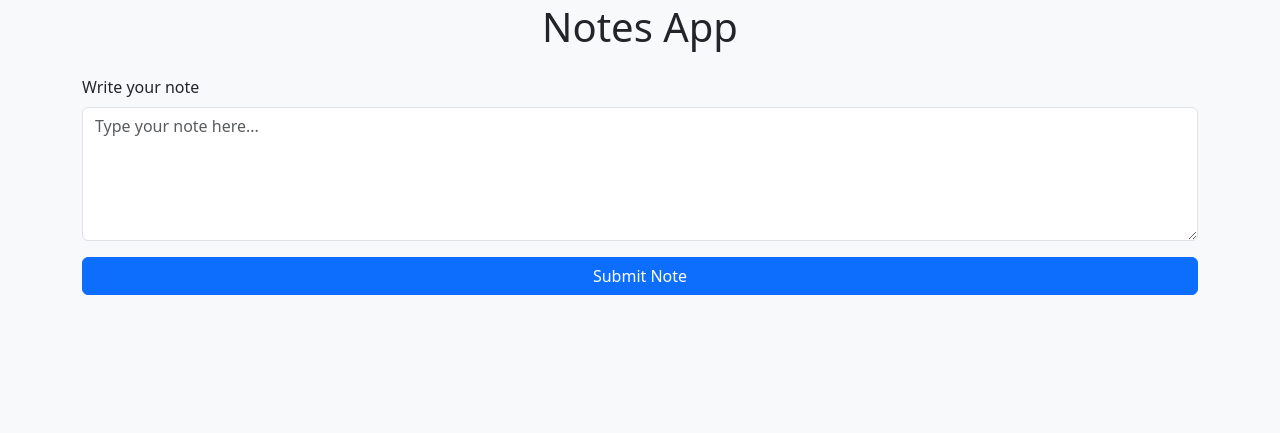
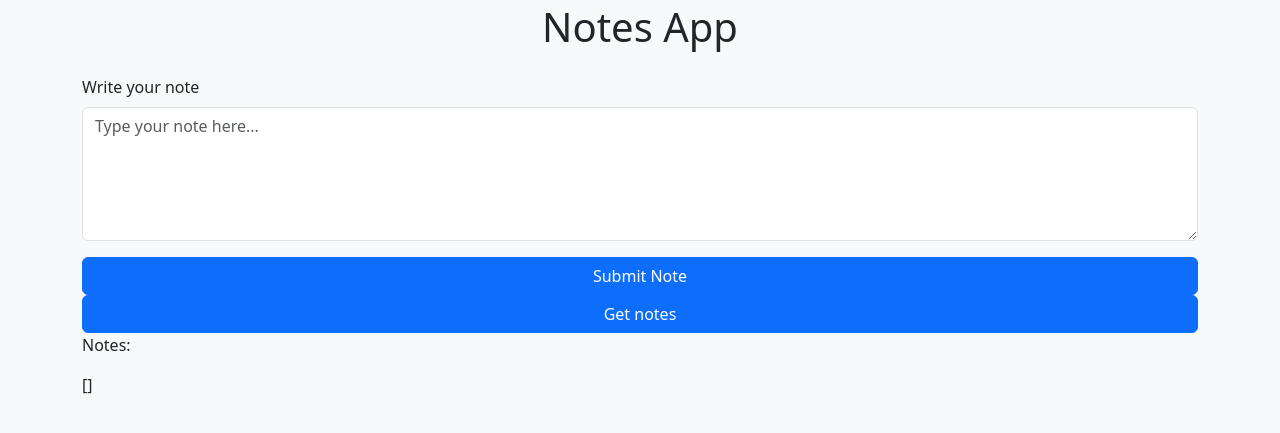
Before and after one commit to mdiannna/NotesApp, a FastAPI app: page / in a window 1280 px wide. Shown: the part 45-478 px from the top of the page. Run offline with FastAPI, Linux system fonts and the light colour scheme.

Commit message:
added request to backend to get notes

```diff
--- a/main.py
+++ b/main.py
@@ -22,3 +22,9 @@ app.mount("/uploads", StaticFiles(directory=UPLOAD_FOLDER), name="uploads")
 @app.get("/")
 async def read_root(request:Request):
     return templates.TemplateResponse("index.html", {"request": request})
+
+
+@app.get("/api/notes")
+async def get_notes(request:Request):
+    # return a placeholder for now
+    return ["note1", "note2", "note4"]
--- a/templates/index.html
+++ b/templates/index.html
@@ -8,18 +8,52 @@
   <link href="https://cdn.jsdelivr.net/npm/bootstrap@5.3.3/dist/css/bootstrap.min.css" rel="stylesheet">
 </head>
 <body class="bg-light">
-  <div class="container mt-5">
+  <div id="app" class="container mt-5">
     <h1 class="text-center mb-4">Notes App</h1>
     <div class="mb-3">
       <label for="noteTextarea" class="form-label">Write your note</label>
-      <textarea class="form-control" id="noteTextarea" rows="5" placeholder="Type your note here..."></textarea>
+      <textarea class="form-control" id="noteTextarea" rows="5" placeholder="Type your note here..." v-model="note"></textarea>
     </div>
     <div class="d-grid">
-      <button type="button" class="btn btn-primary">Submit Note</button>
+      <button type="button" class="btn btn-primary" @click="submitNote">Submit Note</button>
+      <button type="button" class="btn btn-primary" @click="getNotes">Get notes</button>
     </div>
+    <div><p>Notes:</p>[[notes]]</div>
   </div>
+
+   <!-- Vue.js 3 CDN -->
+   <script src="https://unpkg.com/vue@3/dist/vue.global.prod.js"></script>
+
+   <script src="https://cdn.jsdelivr.net/npm/axios/dist/axios.min.js"></script>
+
 
   <!-- Bootstrap Bundle with Popper -->
   <script src="https://cdn.jsdelivr.net/npm/bootstrap@5.3.3/dist/js/bootstrap.bundle.min.js"></script>
+
+   <!-- Vue App Script -->
+   <script>
+    const { createApp } = Vue;
+    // import axios from 'axios'
+
+
+    createApp({
+      delimiters: ['[[', ']]'],  // <-- change Vue delimiters here
+      data() {
+        return {
+          note: '',
+          notes: []
+        }
+      },
+      methods: {
+        async getNotes() {
+          this.notes = await axios.get('/api/notes')
+          console.log("notes", this.notes)
+        },
+        submitNote() {
+          alert(`Note submitted:\n\n${this.note}`);
+        }
+      }
+    }).mount('#app');
+  </script>
 </body>
 </html>
```
